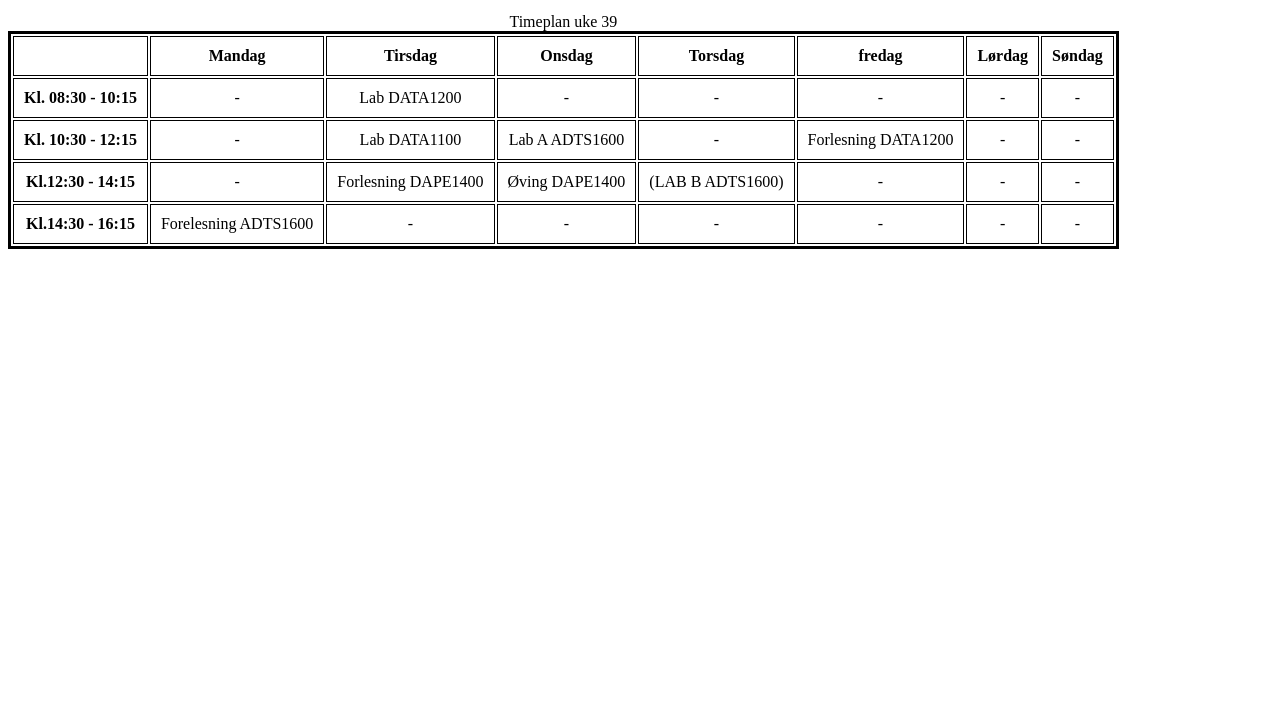
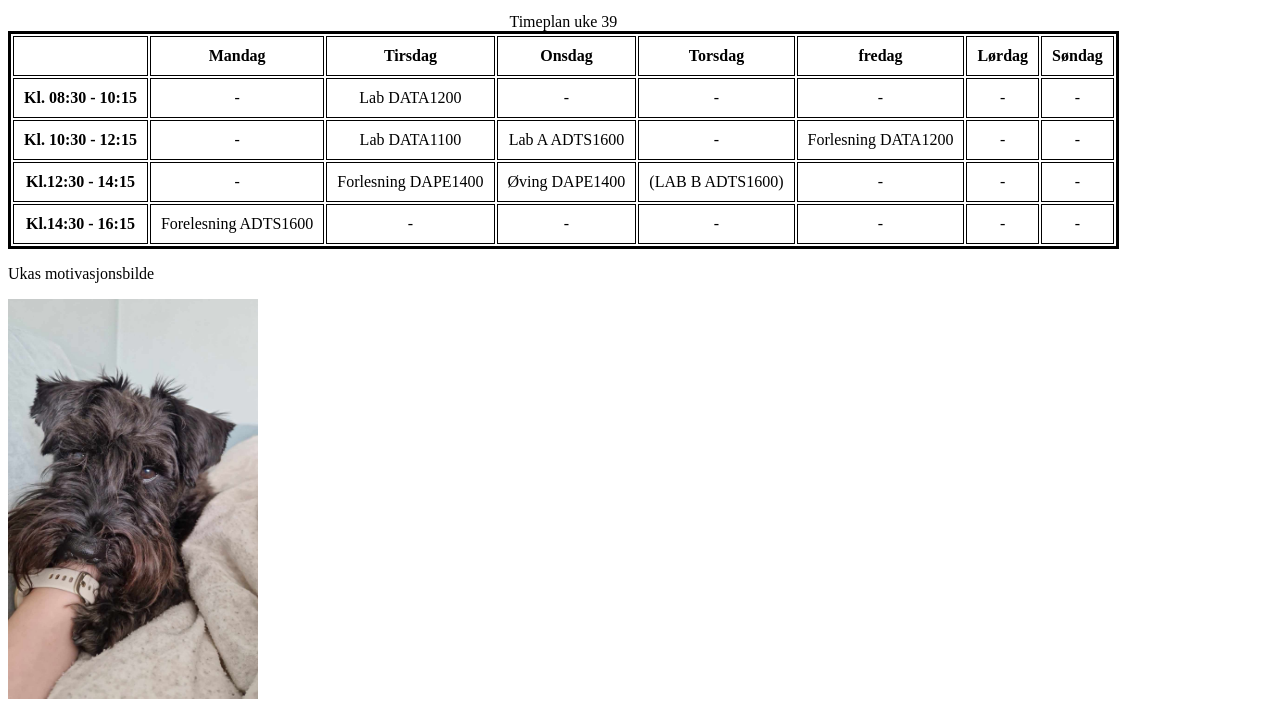
Before and after one commit to odhof/GruppeTest, a plain HTML site: page Index.html in a window 1280 px wide. Shown: the part 167-878 px from the top of the page. Before the commit the page ends 800 px from the top, so only its background shows below. Drawn offline with Linux system fonts and the light colour scheme.

Commit message:
gruppetest

```diff
--- a/Index.html
+++ b/Index.html
@@ -70,6 +70,8 @@
         </tr>
     </tbody>
 </table>
+<p>Ukas motivasjonsbilde</p>
+<img src="odin.jpg">
 
 </body>
 </html>
--- a/css/styles.css
+++ b/css/styles.css
@@ -14,7 +14,6 @@ h1 {
 table {
     border: solid, black;
     text-align: center;
-    align-self: center;
 }
 
 tr {
@@ -25,3 +24,8 @@ th, td {
     padding: 10px;
     border: solid, black, 1px;
 }
+
+img {
+    width:250px;
+    height:400px;
+}
```
Also changed, not shown: odin.jpg (added).
